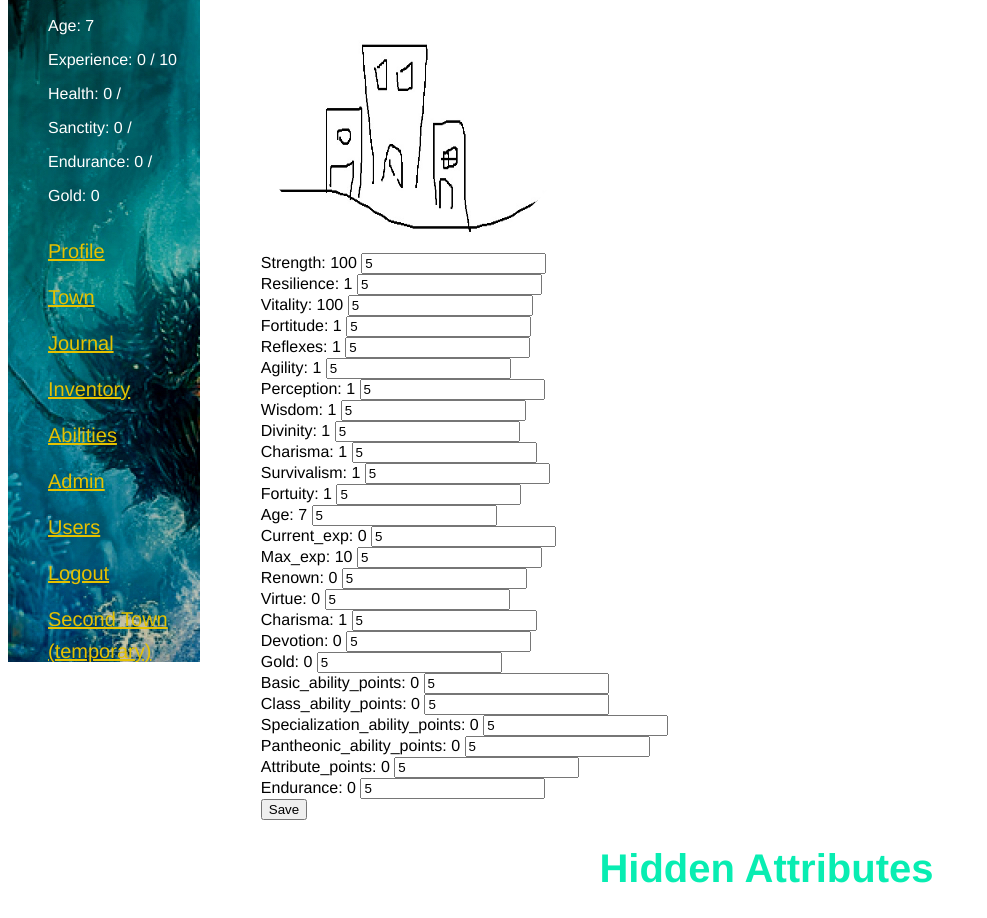
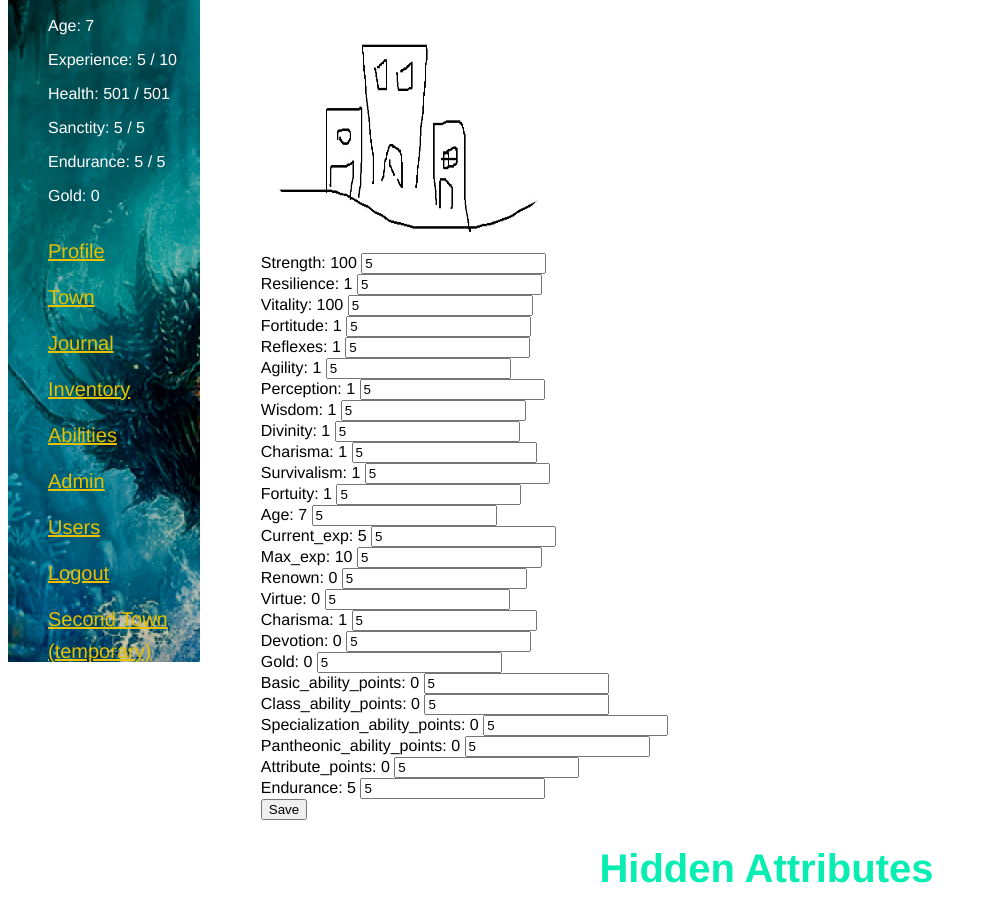
Before and after one commit to elthran/RPG-Game, a Flask app: page /admin in a window 1280 px wide. Shown: the part 146-1064 px from the top of the page, without its empty margins (0-987 px from the left). Run offline with Flask 2, Linux system fonts and the light colour scheme; a user stored in the database is signed in.

Commit message:
Now you gain 5 exp every time you earn a new achievement

```diff
--- a/flask-intro/app.py
+++ b/flask-intro/app.py
@@ -301,7 +301,8 @@ def battle():
                 break
         if newMonster:
             myHero.kill_quests[game.enemy.species] = 1
-            myHero.completed_achievements.append("Kill a " + game.enemy.species)
+            myHero.completed_achievements.append(("Kill a " + game.enemy.species, "5"))
+            myHero.current_exp += 5
         game.has_enemy = False
         myHero.current_exp += game.enemy.experience_rewarded * myHero.experience_gain_modifier
         if len(game.enemy.items_rewarded) > 0:
--- a/flask-intro/templates/home.html
+++ b/flask-intro/templates/home.html
@@ -204,7 +204,7 @@
       <h1>Achievements</h1>
       {% if completed_achievements %}
         {% for achievement in completed_achievements %}
-          <h2><br><b>{{ achievement }}</b></h2>
+          <h2><br><b>{{ achievement[0] }}  &nbsp; &nbsp; &nbsp; (+{{ achievement[1] }} experience)</b></h2>
         {% endfor %}
       {% else %}
         No completed achievements.
```
Also changed, not shown: flask-intro/static/User.db.
